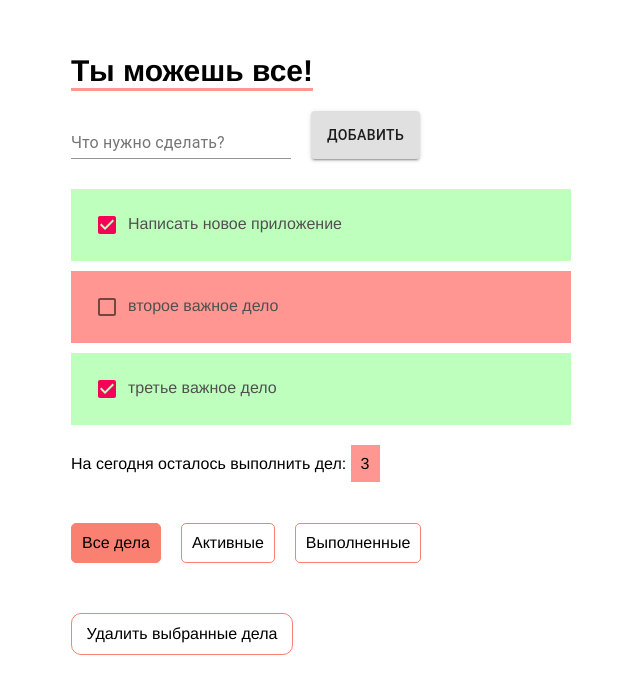
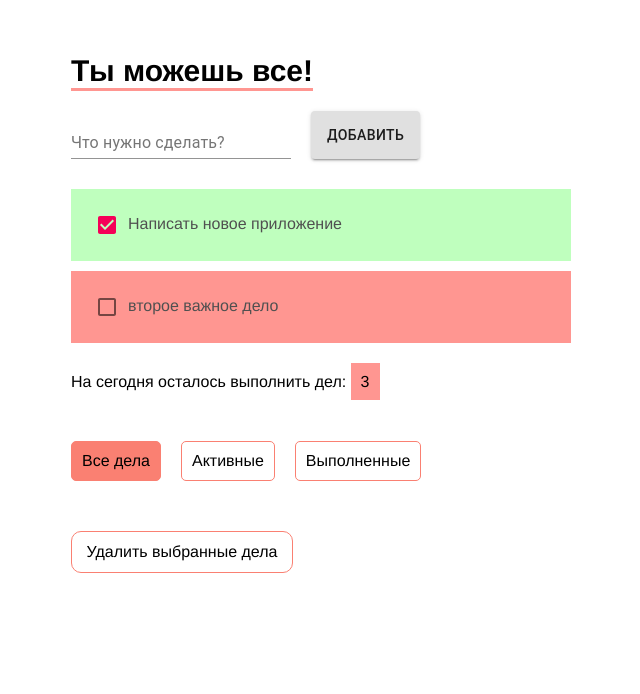
Before and after one commit to WebHeroSchool/todoNika, a React (Create React App) app: page / in a window 1280 px wide. Shown: the part 104-798 px from the top of the page, without its empty margins (319-959 px from the left). Built offline with nearby package versions, Linux system fonts and the light colour scheme.

Commit message:
good example

```diff
--- a/src/components/App/App.js
+++ b/src/components/App/App.js
@@ -17,11 +17,11 @@ class App extends React.Component {
 				isDone: false,
 				id: 2
 			},
-			{
-				value:'третье важное дело',
-				isDone: true,
-				id: 3
-			}
+			// {
+			// 	value:'третье важное дело',
+			// 	isDone: true,
+			// 	id: 3
+			// }
 		],
 		count: 3
 	};
--- a/src/components/Item/Item.js
+++ b/src/components/Item/Item.js
@@ -7,15 +7,12 @@ import PropTypes from 'prop-types';
 
 class Item extends React.Component {
 	componentDidMount() {
-		console.log('componentDidMount');
-	}
-
-	componentDidUpdate() {
-		console.log('componentDidUpdate');
+		const { id } = this.props;
+		this.timerID = setInterval(() => console.log('память утекает, задействован элемент ' + id), 1000);
 	}
 
 	componentWillUnmount() {
-		console.log('componentWillUnmount');
+		clearInterval(this.timerID);
 	}
 
 	render() {
```
